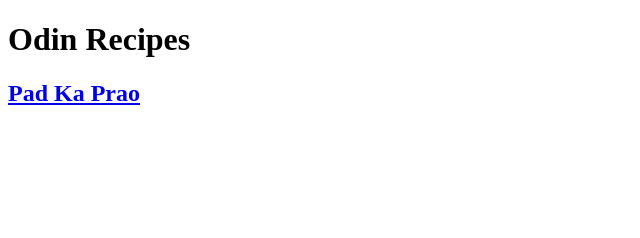
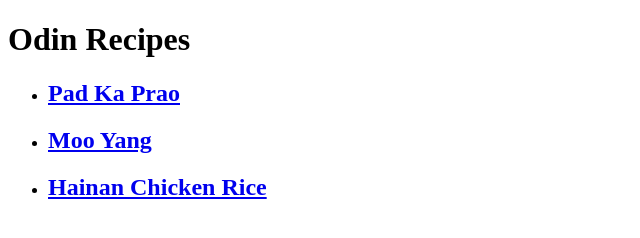
Before and after one commit to yangstered/odin-recipes, a plain HTML site: page index.html in a window 1280 px wide. Shown: the whole page, without its empty margins (0-640 px from the left). Drawn offline with Linux system fonts and the light colour scheme.

Commit message:
put recipes in order

```diff
--- a/index.html
+++ b/index.html
@@ -7,7 +7,10 @@
 </head>
 <body>
     <h1>Odin Recipes</h1>
-
-    <h2><a href="recipes/padkaprao.html">Pad Ka Prao</a></h2>
+    <ul>
+        <li><h2><a href="recipes/padkaprao.html">Pad Ka Prao</a></h2></li>
+        <li><h2><a href="recipes/khaomooyang.html">Moo Yang</a></h2></li>
+        <li><h2><a href="recipes/chickenrice.html">Hainan Chicken Rice</a></h2></li>
+    </ul>
 </body>
 </html>
```
